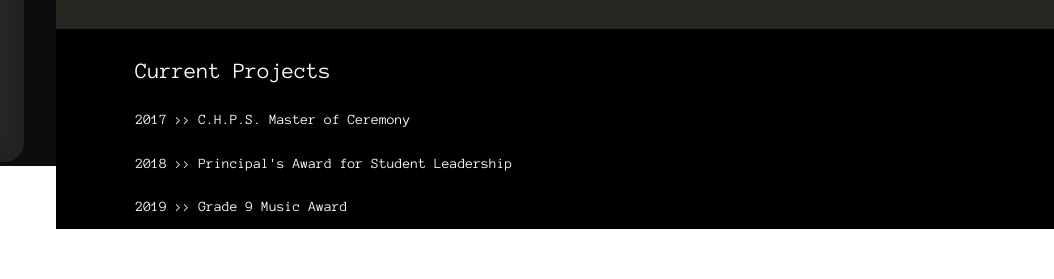
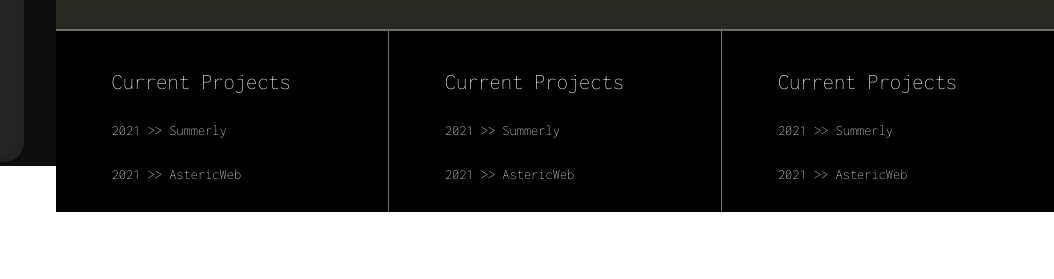
Before and after one commit to AstericWeb/Standard-Template, a plain HTML site: page index.html in a window 1280 px wide. Shown: the part 634-913 px from the top of the page, 226-1280 px from the left. Drawn offline with Linux system fonts and the light colour scheme.

Commit message:
terminal complete. Need to fix height

```diff
--- a/index.html
+++ b/index.html
@@ -67,18 +67,40 @@
                 </div>
             </div>
             <div class="award-container right-container">
-                <h1 class="award-header">Current Projects</h1>
-                <div class="award-card">
-                    <p class="body-text award-text">2017 >>&nbsp;</p>
-                    <h2 class="body-header award-title">C.H.P.S. Master of Ceremony</h2>
+                <div class="award-left">
+                    <h1 class="award-header">Current Projects</h1>
+                    <div class="award-card">
+                        <p class="body-text award-text">2021 >>&nbsp;</p>
+                        <h2 class="body-header award-title">Summerly</h2>
+                    </div>
+                    <div class="award-card">
+                        <p class="body-text award-text">2021 >>&nbsp;</p>
+                        <h2 class="body-header award-title">AstericWeb</h2>
+                    </div>
                 </div>
-                <div class="award-card">
-                    <p class="body-text award-text">2018 >>&nbsp;</p>
-                    <h2 class="body-header award-title">Principal's Award for Student Leadership</h2>
+                <div class="divider"></div>
+                <div class="award-right">
+                    <h1 class="award-header">Current Projects</h1>
+                    <div class="award-card">
+                        <p class="body-text award-text">2021 >>&nbsp;</p>
+                        <h2 class="body-header award-title">Summerly</h2>
+                    </div>
+                    <div class="award-card">
+                        <p class="body-text award-text">2021 >>&nbsp;</p>
+                        <h2 class="body-header award-title">AstericWeb</h2>
+                    </div>
                 </div>
-                <div class="award-card">
-                    <p class="body-text award-text">2019 >>&nbsp;</p>
-                    <h2 class="body-header award-title ">Grade 9 Music Award</h2>
+                <div class="divider"></div>
+                <div class="award-right">
+                    <h1 class="award-header">Current Projects</h1>
+                    <div class="award-card">
+                        <p class="body-text award-text">2021 >>&nbsp;</p>
+                        <h2 class="body-header award-title">Summerly</h2>
+                    </div>
+                    <div class="award-card">
+                        <p class="body-text award-text">2021 >>&nbsp;</p>
+                        <h2 class="body-header award-title">AstericWeb</h2>
+                    </div>
                 </div>
             </div>
         </div>
--- a/styles.css
+++ b/styles.css
@@ -1,4 +1,4 @@
-@import url('https://fonts.googleapis.com/css2?family=Anonymous+Pro&display=swap');
+@import url('https://fonts.googleapis.com/css2?family=Inconsolata:wght@200;400&display=swap');
 
 html,body {
     height: 100%;
@@ -134,30 +134,46 @@ html,body {
 }
 .award-container {
     display: flex;
-    flex-direction: column;
+    flex-direction: row;
     margin-top: 4vh;
     background-color: #000;
-    padding-top: 2vh;
-    padding-left: 10vh;
+    border-top: 2px solid #6e6e6e;
 }
+.divider {
+    background-color: #6e6e6e;
+    width: 2px;
+}
+.award-left {
+    margin-top: 1vh;
+    margin-left: 5vh;
+    padding: 2vh;
+    width: 50%;
+}
+.award-right {
+    margin-top: 1vh;
+    margin-left: 5vh;
+    padding: 2vh;
+    width: 50%;
+}
+
 .work-header {
     font-weight: lighter;
 }
 .award-header {
-    font-family: 'Anonymous Pro', monospace;
+    font-family: 'Inconsolata', monospace;
     font-size: 1.4em;
     font-weight: lighter;
     color: #fff;
 }
 .award-text {
-    font-family: 'Anonymous Pro', monospace;
+    font-family: 'Inconsolata', monospace;
     font-weight: lighter;
     color: #fff;
     font-size: 0.9em;
 }
 .award-title {
     font-size: 0.9em;
-    font-family: 'Anonymous Pro', monospace;
+    font-family: 'Inconsolata', monospace;
     color: #fff;
 }
 .award-card {
```
